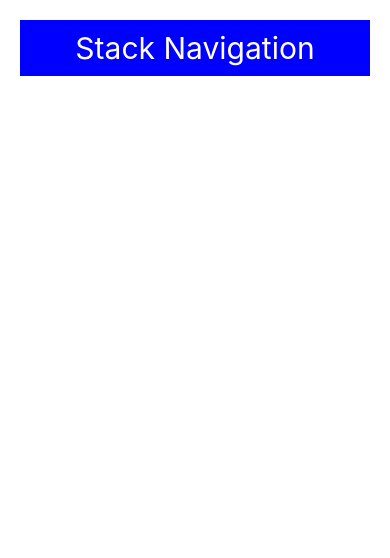
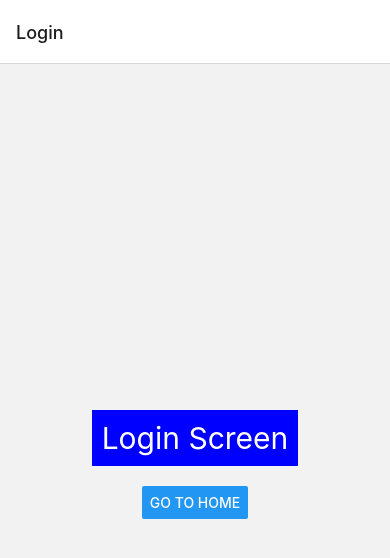
Before and after one commit to ashimaakash03/react-native-series, a React Native app: screen / in a window 390 px wide. Shown: the top 558 px of the page. Built offline with nearby package versions, Linux system fonts and the light colour scheme.

Commit message:
implemented Stack Navigation between Login and Home components

```diff
--- a/App.tsx
+++ b/App.tsx
@@ -1,30 +1,45 @@
 import React, {useState, useEffect} from 'react';
 import { Text, View, Button, TouchableHighlight, StyleSheet, TouchableOpacity, ActivityIndicator, Modal, Pressable, Platform } from 'react-native';
 import {WebView} from 'react-native-webview';
-
+import {NavigationContainer} from '@react-navigation/native';
+import {createNativeStackNavigator} from '@react-navigation/native-stack'
 
 const App = (): React.JSX.Element =>{
-
+const Stack= createNativeStackNavigator();
 	return(
 		<View style={styles.main}>
-			<Text style={styles.text}>Stack Navigation</Text>
+			<NavigationContainer>
+				<Stack.Navigator>
+					<Stack.Screen name='Login' component= {Login}/>
+					<Stack.Screen name='Home' component={Home}/>
+				</Stack.Navigator>
+			</NavigationContainer>
 		</View>
 	)
 }
 
 const styles= StyleSheet.create({
-	main:{
-		flex:1,
-		justifyContent: 'flex-start'
-	},
-	text:{
-		fontSize: 30,
-		color: '#fff',
-		backgroundColor: '#00f',
-		textAlign: 'center',
-		margin: 20,
-		padding: 10
-	}
+	main:{flex:1, justifyContent: 'flex-start'},
+	homeText:{fontSize: 30, color: '#fff', backgroundColor:'#f00', margin:20, padding:10},
+	loginText:{fontSize: 30, color: '#fff', backgroundColor:'#00f', margin:20, padding:10}
 })
 
+const Home= (props): React.JSX.Element =>{
+	return(
+		<View style={{flex:1, justifyContent:'center', alignItems:'center'}}>
+			<Text style={styles.homeText}>Home Screen</Text>
+		</View>
+	)
+}
+
+const Login= (props): React.JSX.Element =>{
+	return(
+		<View style={{flex:1, justifyContent:'center', alignItems:'center'}}>
+			<Text style={styles.loginText}>Login Screen</Text>
+			<Button title='Go to Home' onPress={()=> props.navigation.navigate('Home')}/>
+		</View>
+	)
+}
+
+
 export default App;
```
